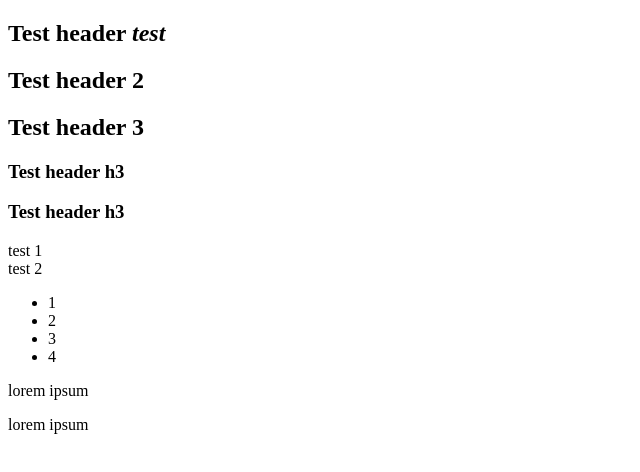
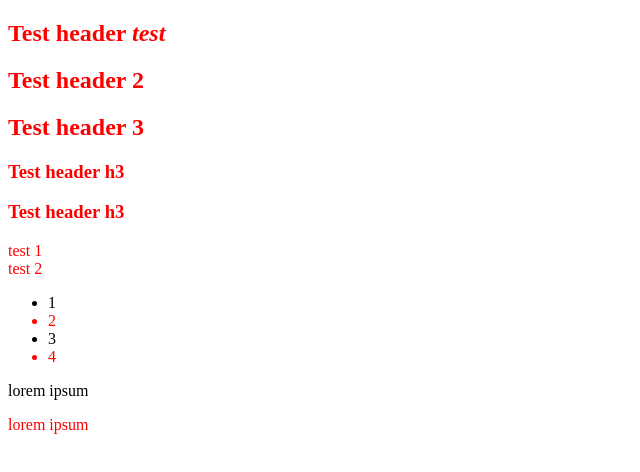
Before and after one commit to KarasovRuslan/HW21-js-jquery, a plain HTML site: page index.html in a window 1280 px wide. Shown: the whole page, without its empty margins (0-640 px from the left). Drawn offline with nearby package versions, Linux system fonts and the light colour scheme.

Commit message:
add jQuery

```diff
--- a/index.html
+++ b/index.html
@@ -5,6 +5,7 @@
     <meta http-equiv="X-UA-Compatible" content="IE=edge">
     <meta name="viewport" content="width=device-width, initial-scale=1.0">
     <title>Document</title>
+    <script src="https://code.jquery.com/jquery-3.6.0.js" defer></script>
     <script src="script.js" defer></script>
 </head>
 <body>
--- a/script.js
+++ b/script.js
@@ -0,0 +1,17 @@
+$(document).ready(function(){
+    console.log(jQuery.fn.jquery);
+});
+
+// -------5
+$('.test').css('color', 'red');
+$('h2.test').css('color', 'red');
+$('p + p').css('color', 'red');
+$('li.www + li').css('color', 'red');
+$('h2 i').css('color', 'red');
+$('h2 > i').css('color', 'red');
+
+// -------6
+$('h2:not(.test)').css('color', 'red');
+$(':header:not(.test)').css('color', 'red');
+$(':header + :header').css('color', 'red');
+$(':header.test + :header.test').css('color', 'red');
```
Also changed, not shown: 1 other file.
